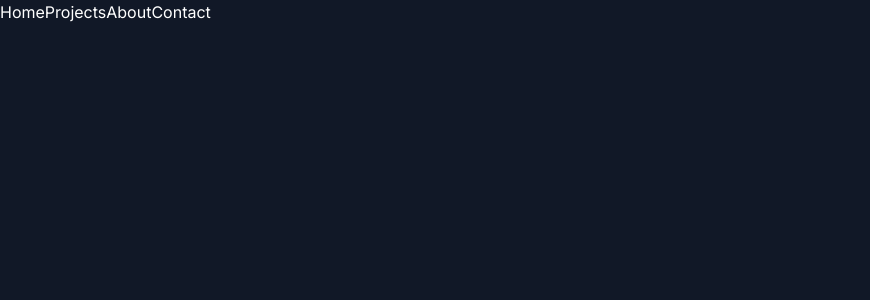
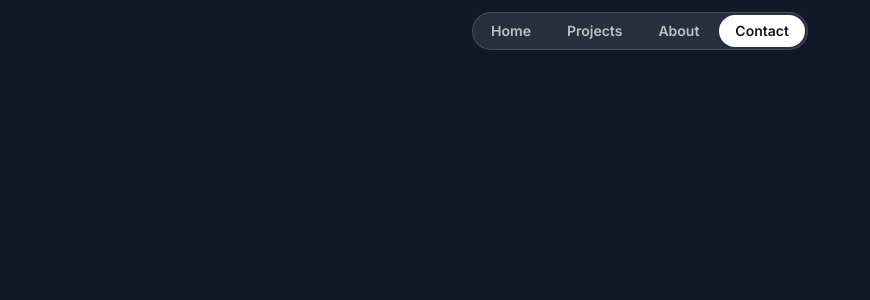
Before and after one commit to NotANumber101/my-portfolio, a Next.js app: page / in a window 1280 px wide. Shown: the top 300 px of the page, without its empty margins (0-870 px from the left). Built offline with nearby package versions, Linux system fonts and the light colour scheme; a web font is replaced by a local one.

Commit message:
styles header component

```diff
--- a/src/sections/Header.tsx
+++ b/src/sections/Header.tsx
@@ -1,10 +1,12 @@
 export const Header = () => {
   return (
-    <nav>
-      <a href='#'>Home</a>
-      <a href='#'>Projects</a>
-      <a href='#'>About</a>
-      <a href='#'>Contact</a>
-    </nav>
+    <div className="flex justify-center items-center relative top-3">
+      <nav className="flex gap-1 p-0.5 border border-white/15 rounded-full bg-white/10 backdrop-blur">
+        <a href='#' className="nav-item">Home</a>
+        <a href='#' className="nav-item">Projects</a>
+        <a href='#' className="nav-item">About</a>
+        <a href='#' className="nav-item bg-white text-gray-900 hover:bg-white/70 hover:text-gray-900">Contact</a>
+      </nav>
+    </div>
   )
 };
```
